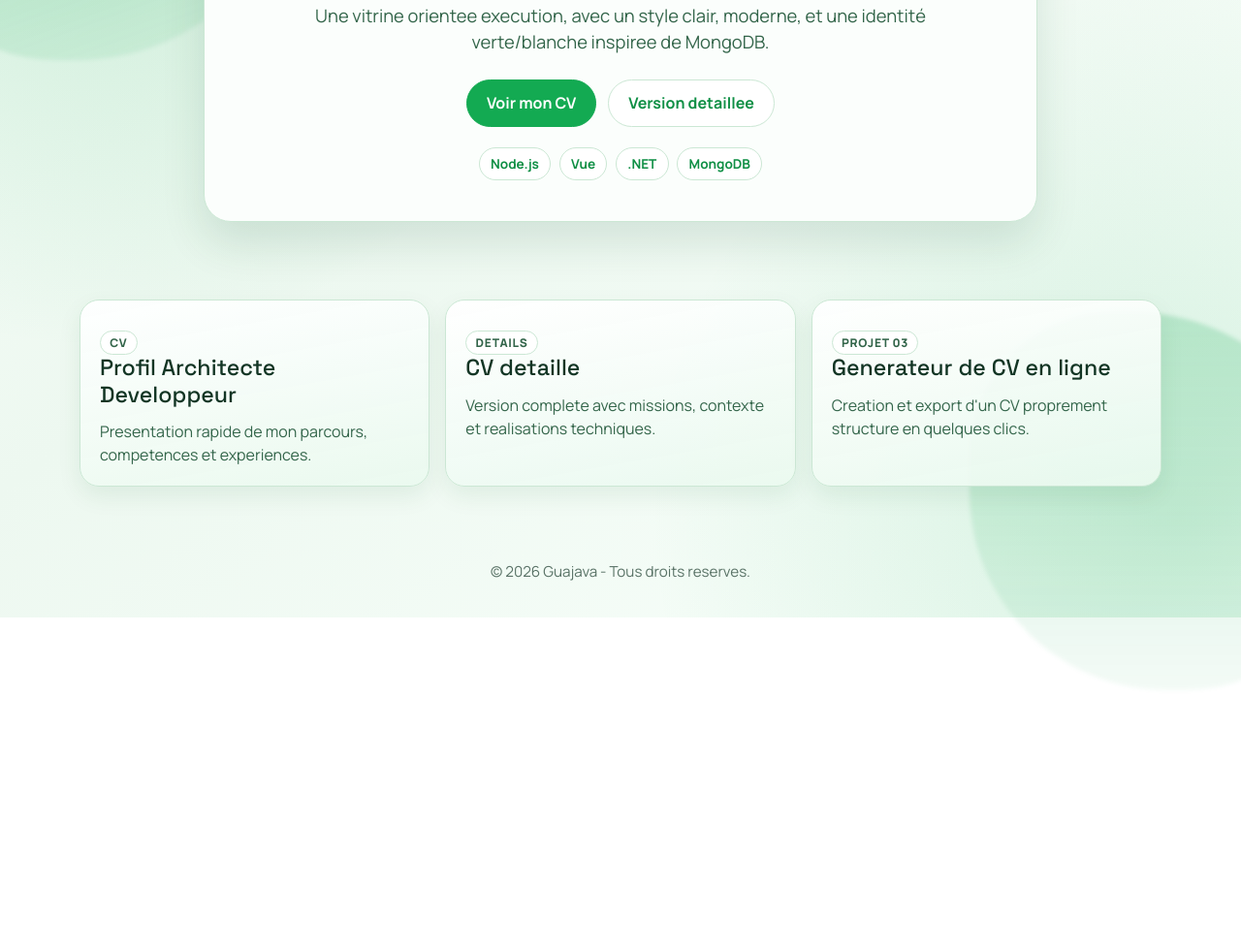
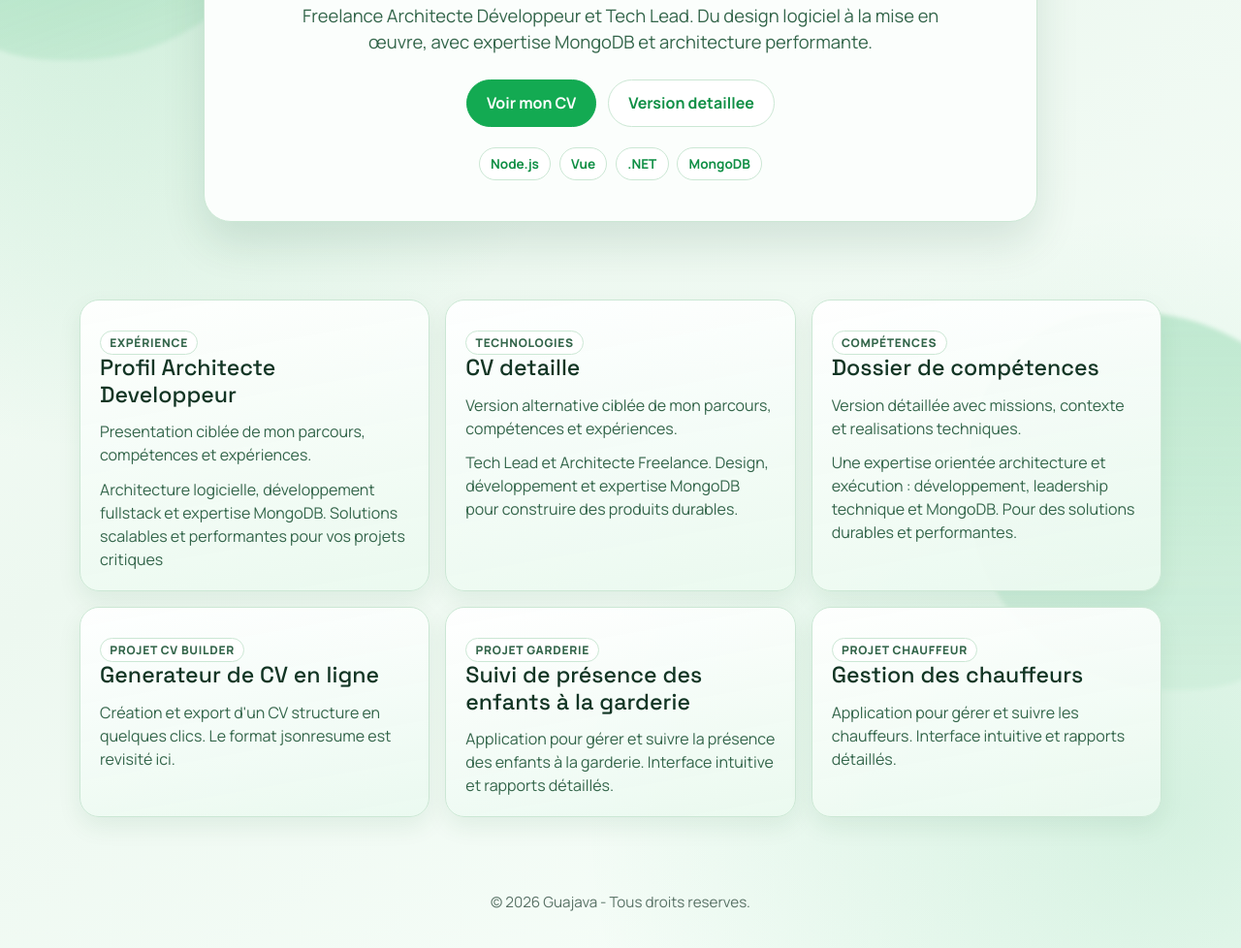
Before and after one commit to xconix/guajava-site, a website built with webpack: page index.html in a window 1280 px wide. Shown: the part 238-1216 px from the top of the page at 97% size. Before the commit the page ends 875 px from the top, so only its background shows below. Built offline with nearby package versions, Linux system fonts and the light colour scheme.

Commit message:
Optimisation verbale du site et ajout de projets.

```diff
--- a/index.html
+++ b/index.html
@@ -43,7 +43,8 @@
       <p class="hero-kicker">Portfolio digital</p>
       <h1>Guajava, des produits web performants et utiles.</h1>
       <p class="hero-subtitle">
-        Une vitrine orientee execution, avec un style clair, moderne, et une identité verte/blanche inspiree de MongoDB.
+        Freelance Architecte Développeur et Tech Lead. Du design logiciel à la mise en œuvre, avec expertise MongoDB et
+        architecture performante.
       </p>
       <div class="hero-actions">
         <a href="https://nicolas-rano-resume.guajava.site/" target="_blank" rel="noopener noreferrer"
@@ -64,16 +65,30 @@
     <section class="showcase-grid" aria-label="Liens principaux">
       <a href="https://nicolas-rano-resume.guajava.site/" target="_blank" rel="noopener noreferrer"
         class="showcase-card">
-        <p class="card-tag">CV</p>
+        <p class="card-tag">Expérience</p>
         <h2>Profil Architecte Developpeur</h2>
-        <p>Presentation rapide de mon parcours, competences et experiences.</p>
+        <p>Presentation ciblée de mon parcours, compétences et expériences.</p>
+        <p>Architecture logicielle, développement fullstack et expertise MongoDB. Solutions scalables et performantes
+          pour vos
+          projets critiques</p>
       </a>
 
       <a href="https://nicolas-rano-resume.guajava.site/details/" target="_blank" rel="noopener noreferrer"
         class="showcase-card">
-        <p class="card-tag">Details</p>
+        <p class="card-tag">Technologies</p>
         <h2>CV detaille</h2>
-        <p>Version complete avec missions, contexte et realisations techniques.</p>
+        <p>Version alternative ciblée de mon parcours, compétences et expériences.</p>
+        <p>Tech Lead et Architecte Freelance. Design, développement et expertise MongoDB pour construire des produits
+          durables.</p>
+      </a>
+
+      <a href="https://cvminimal.guajava.site/details/" target="_blank" rel="noopener noreferrer" class="showcase-card">
+        <p class="card-tag">Compétences</p>
+        <h2>Dossier de compétences</h2>
+        <p>Version détaillée avec missions, contexte et realisations techniques.</p>
+        <p>Une expertise orientée architecture et exécution : développement, leadership technique et MongoDB. Pour des
+          solutions
+          durables et performantes.</p>
       </a>
 
       <!-- <a href="https://vue3.modusta.com/" target="_blank" rel="noopener noreferrer" class="showcase-card">
@@ -89,10 +104,24 @@
       </a> -->
 
       <a href="https://jsonresume.guajava.site/" target="_blank" rel="noopener noreferrer" class="showcase-card">
-        <p class="card-tag">Projet 03</p>
+        <p class="card-tag">Projet CV Builder</p>
         <h2>Generateur de CV en ligne</h2>
-        <p>Creation et export d'un CV proprement structure en quelques clics.</p>
+        <p>Création et export d'un CV structure en quelques clics. Le format jsonresume est revisité ici. </p>
       </a>
+
+      <a href="https://garderie.guajava.site/" target="_blank" rel="noopener noreferrer" class="showcase-card">
+        <p class="card-tag">Projet Garderie</p>
+        <h2>Suivi de présence des enfants à la garderie</h2>
+        <p>Application pour gérer et suivre la présence des enfants à la garderie. Interface intuitive et rapports
+          détaillés.</p>
+      </a>
+
+      <a href="https://chauffeur.guajava.site/" target="_blank" rel="noopener noreferrer" class="showcase-card">
+        <p class="card-tag">Projet Chauffeur</p>
+        <h2>Gestion des chauffeurs</h2>
+        <p>Application pour gérer et suivre les chauffeurs. Interface intuitive et rapports détaillés.</p>
+      </a>
+
     </section>
   </main>
 
```
